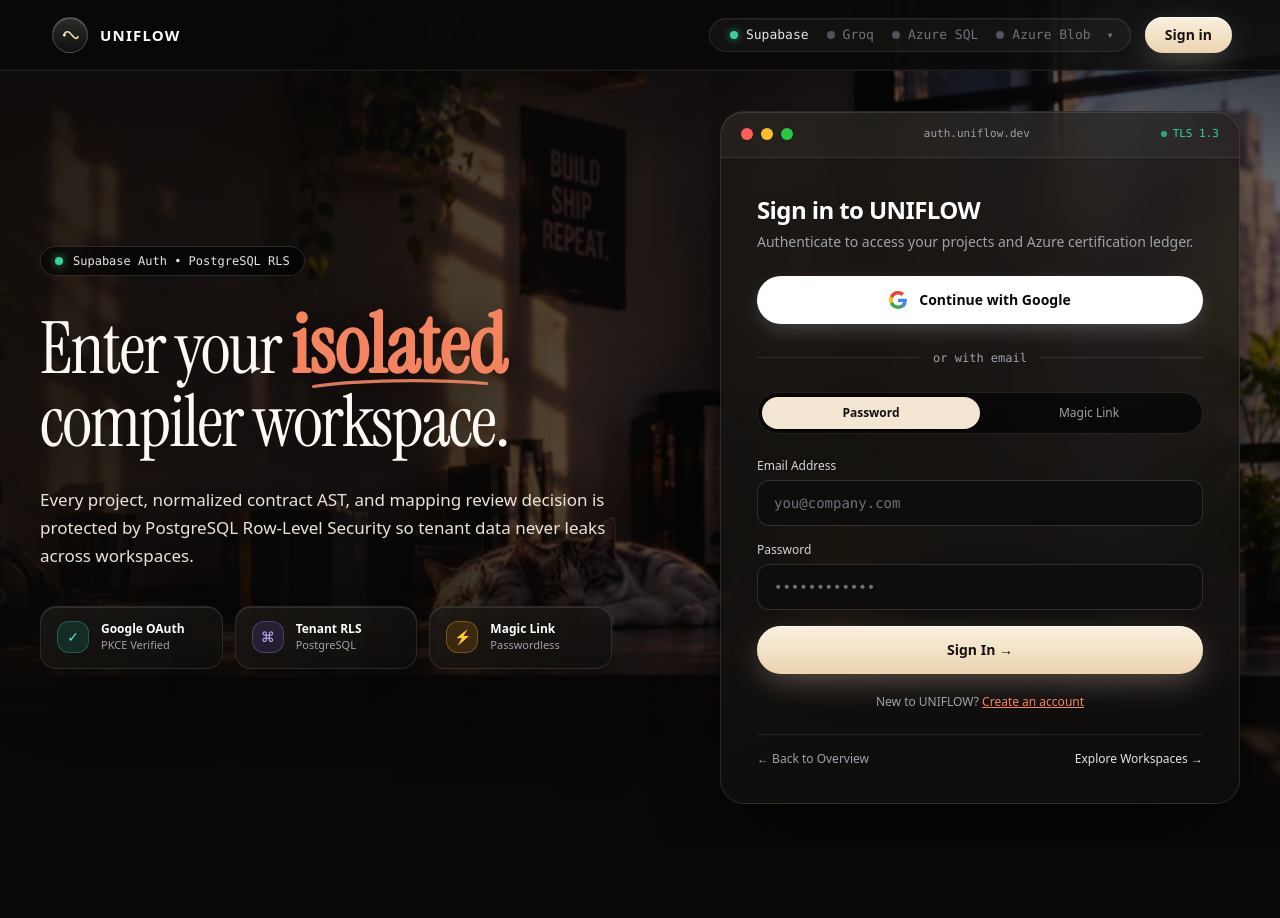
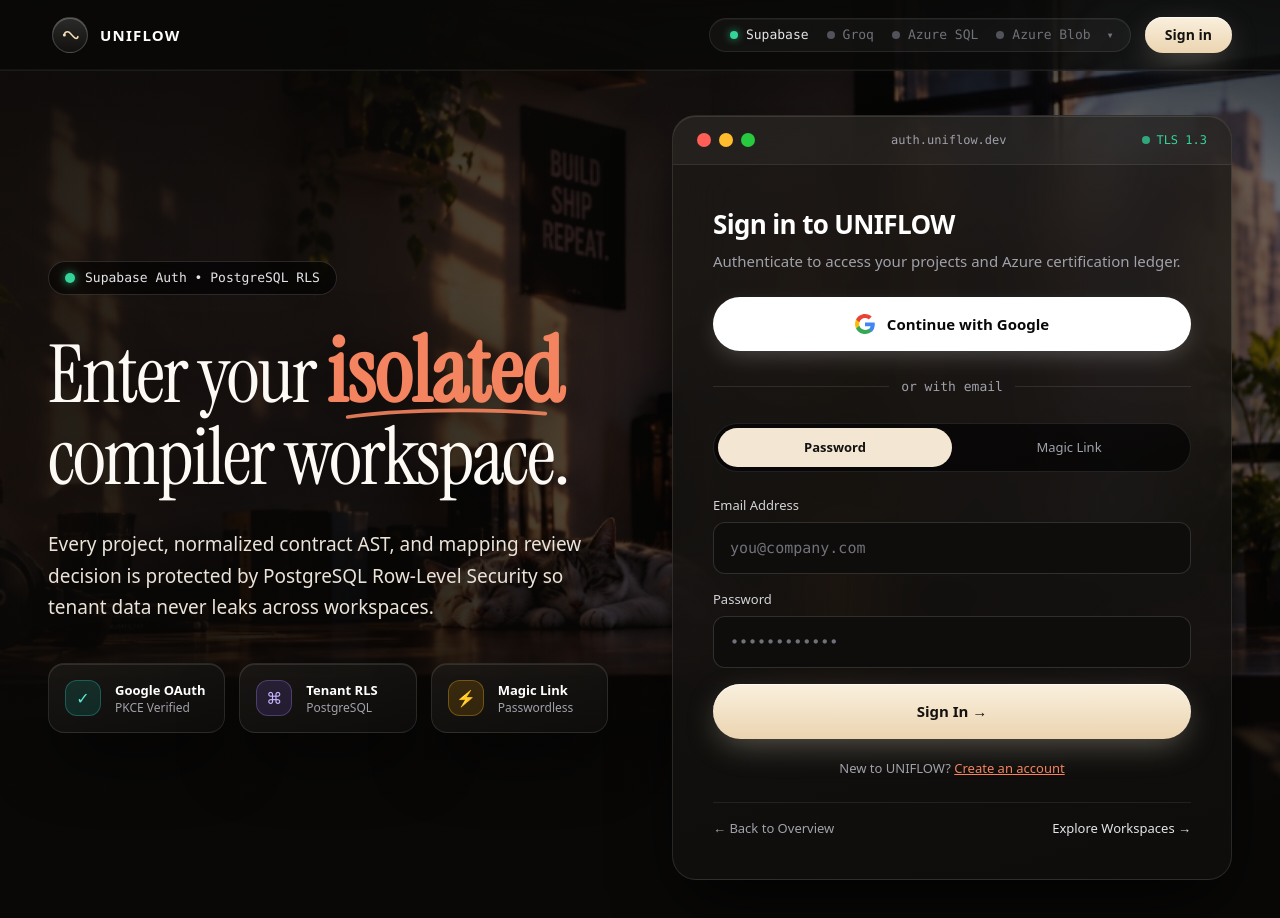
Before and after one commit to Orsted10/Uniflow, a Next.js app: page /login in a window 1280 px wide. Shown: the top 918 px of the page. Before the commit the page ends 844 px from the top, so only its background shows below. Built offline with nearby package versions, Linux system fonts and the light colour scheme; no server answers.

Commit message:
feat(ui): scale /login page typography, cards, and auth window to 110%

```diff
--- a/app/login/page.tsx
+++ b/app/login/page.tsx
@@ -175,25 +175,25 @@ function LoginContent() {
   }
 
   return (
-    <div className="grid grid-cols-1 lg:grid-cols-12 gap-10 lg:gap-14 items-center w-full">
-      {/* Left Editorial Column (Larger, Bolder Presence) */}
-      <div className="lg:col-span-6 space-y-7">
-        <div className="inline-flex items-center gap-2.5 px-3.5 py-1.5 rounded-full bg-black/60 backdrop-blur-md border border-white/[0.14] text-xs font-mono text-zinc-200">
-          <span className="w-2 h-2 rounded-full bg-emerald-400 shadow-[0_0_8px_rgba(52,211,153,0.75)]" />
+    <div className="grid grid-cols-1 lg:grid-cols-12 gap-11 lg:gap-16 items-center w-full">
+      {/* Left Editorial Column (110% Scaled) */}
+      <div className="lg:col-span-6 space-y-8">
+        <div className="inline-flex items-center gap-2.5 px-4 py-1.5 rounded-full bg-black/60 backdrop-blur-md border border-white/[0.14] text-[13px] font-mono text-zinc-200">
+          <span className="w-2.5 h-2.5 rounded-full bg-emerald-400 shadow-[0_0_8px_rgba(52,211,153,0.75)]" />
           <span>Supabase Auth &bull; PostgreSQL RLS</span>
         </div>
 
-        <h1 className="font-editorial text-[50px] sm:text-[62px] xl:text-[72px] font-normal tracking-[-0.025em] text-[#fdfaf5] leading-[1.01] drop-shadow-[0_4px_24px_rgba(0,0,0,0.7)]">
+        <h1 className="font-editorial text-[55px] sm:text-[68px] xl:text-[80px] font-normal tracking-[-0.025em] text-[#fdfaf5] leading-[1.01] drop-shadow-[0_4px_24px_rgba(0,0,0,0.7)]">
           Enter your{" "}
           <span className="relative inline-block">
-            <span className="font-brush text-[58px] sm:text-[70px] xl:text-[82px] text-[#f4845f] font-bold tracking-normal leading-none pr-1">
+            <span className="font-brush text-[64px] sm:text-[77px] xl:text-[90px] text-[#f4845f] font-bold tracking-normal leading-none pr-1">
               isolated
             </span>
             <svg
               viewBox="0 0 180 14"
               fill="none"
               aria-hidden="true"
-              className="absolute -bottom-1 left-0 w-full h-3.5 text-[#f4845f]/90"
+              className="absolute -bottom-1 left-0 w-full h-4 text-[#f4845f]/90"
             >
               <path
                 d="M3 10.5C45 4.2 118 2.8 176 7.5"
@@ -206,85 +206,85 @@ function LoginContent() {
           compiler workspace.
         </h1>
 
-        <p className="text-base sm:text-[17px] text-[#ebe3d8] leading-[1.65] max-w-xl drop-shadow-[0_2px_14px_rgba(0,0,0,0.85)]">
+        <p className="text-[17px] sm:text-[19px] text-[#ebe3d8] leading-[1.65] max-w-2xl drop-shadow-[0_2px_14px_rgba(0,0,0,0.85)]">
           Every project, normalized contract AST, and mapping review decision is protected by
           PostgreSQL Row-Level Security so tenant data never leaks across workspaces.
         </p>
 
-        <div className="pt-2 grid grid-cols-1 sm:grid-cols-3 gap-3 max-w-xl">
-          <div className="apple-glass rounded-2xl px-4 py-3.5 flex items-center gap-3">
-            <div className="w-8 h-8 rounded-xl bg-teal-500/15 border border-teal-400/30 flex items-center justify-center text-teal-300 text-sm shrink-0">
+        <div className="pt-2 grid grid-cols-1 sm:grid-cols-3 gap-3.5 max-w-2xl">
+          <div className="apple-glass rounded-2xl px-4 py-4 flex items-center gap-3.5">
+            <div className="w-9 h-9 rounded-xl bg-teal-500/15 border border-teal-400/30 flex items-center justify-center text-teal-300 text-base shrink-0">
               ✓
             </div>
             <div>
-              <div className="text-xs font-semibold text-white">Google OAuth</div>
-              <div className="text-[11px] text-zinc-400">PKCE Verified</div>
+              <div className="text-[13px] font-semibold text-white">Google OAuth</div>
+              <div className="text-xs text-zinc-400">PKCE Verified</div>
             </div>
           </div>
 
-          <div className="apple-glass rounded-2xl px-4 py-3.5 flex items-center gap-3">
-            <div className="w-8 h-8 rounded-xl bg-violet-500/15 border border-violet-400/30 flex items-center justify-center text-violet-300 text-sm shrink-0">
+          <div className="apple-glass rounded-2xl px-4 py-4 flex items-center gap-3.5">
+            <div className="w-9 h-9 rounded-xl bg-violet-500/15 border border-violet-400/30 flex items-center justify-center text-violet-300 text-base shrink-0">
               ⌘
             </div>
             <div>
-              <div className="text-xs font-semibold text-white">Tenant RLS</div>
-              <div className="text-[11px] text-zinc-400">PostgreSQL</div>
+              <div className="text-[13px] font-semibold text-white">Tenant RLS</div>
+              <div className="text-xs text-zinc-400">PostgreSQL</div>
             </div>
           </div>
 
-          <div className="apple-glass rounded-2xl px-4 py-3.5 flex items-center gap-3">
-            <div className="w-8 h-8 rounded-xl bg-amber-500/15 border border-amber-400/30 flex items-center justify-center text-amber-300 text-sm shrink-0">
+          <div className="apple-glass rounded-2xl px-4 py-4 flex items-center gap-3.5">
+            <div className="w-9 h-9 rounded-xl bg-amber-500/15 border border-amber-400/30 flex items-center justify-center text-amber-300 text-base shrink-0">
               ⚡
             </div>
             <div>
-              <div className="text-xs font-semibold text-white">Magic Link</div>
-              <div className="text-[11px] text-zinc-400">Passwordless</div>
+              <div className="text-[13px] font-semibold text-white">Magic Link</div>
+              <div className="text-xs text-zinc-400">Passwordless</div>
             </div>
           </div>
         </div>
       </div>
 
-      {/* Right Larger Frosted Glass Auth Window */}
+      {/* Right Larger Frosted Glass Auth Window (110% Scaled) */}
       <div className="lg:col-span-6 flex justify-center lg:justify-end">
-        <div className="apple-glass rounded-3xl overflow-hidden w-full max-w-[520px]">
+        <div className="apple-glass rounded-3xl overflow-hidden w-full max-w-[572px]">
           {/* macOS Window Chrome */}
-          <div className="px-5 py-3.5 bg-white/[0.04] border-b border-white/[0.08] flex items-center justify-between">
+          <div className="px-6 py-4 bg-white/[0.04] border-b border-white/[0.08] flex items-center justify-between">
             <div className="flex items-center gap-2">
-              <span className="w-3 h-3 rounded-full bg-[#ff5f56]" />
-              <span className="w-3 h-3 rounded-full bg-[#ffbd2e]" />
-              <span className="w-3 h-3 rounded-full bg-[#27c93f]" />
+              <span className="w-3.5 h-3.5 rounded-full bg-[#ff5f56]" />
+              <span className="w-3.5 h-3.5 rounded-full bg-[#ffbd2e]" />
+              <span className="w-3.5 h-3.5 rounded-full bg-[#27c93f]" />
             </div>
-            <span className="font-mono text-[11px] text-zinc-400">
+            <span className="font-mono text-xs text-zinc-400">
               auth.uniflow.dev
             </span>
-            <span className="text-[11px] font-mono text-emerald-400 flex items-center gap-1.5">
-              <span className="w-1.5 h-1.5 rounded-full bg-emerald-400 animate-pulse" />
+            <span className="text-xs font-mono text-emerald-400 flex items-center gap-1.5">
+              <span className="w-2 h-2 rounded-full bg-emerald-400 animate-pulse" />
               TLS 1.3
             </span>
           </div>
 
-          <div className="p-7 sm:p-9 space-y-6">
+          <div className="p-8 sm:p-10 space-y-6">
             {activeUserEmail ? (
               <div className="space-y-5">
                 <div className="space-y-1.5">
-                  <h2 className="text-2xl font-semibold text-white tracking-tight">
+                  <h2 className="text-[26px] font-semibold text-white tracking-tight">
                     Session Active
                   </h2>
-                  <p className="text-sm text-zinc-400">
+                  <p className="text-[15px] text-zinc-400">
                     Signed in as <span className="font-mono text-emerald-300">{activeUserEmail}</span>
                   </p>
                 </div>
                 <div className="flex flex-col gap-3 pt-2">
                   <Link
                     href="/projects"
-                    className="champagne-pill w-full text-center text-sm font-semibold py-3 rounded-full transition"
+                    className="champagne-pill w-full text-center text-[15px] font-semibold py-3.5 rounded-full transition"
                   >
                     Open Workspaces →
                   </Link>
                   <button
                     type="button"
                     onClick={handleSignOut}
-                    className="w-full text-sm font-medium py-3 rounded-full border border-white/[0.15] bg-white/[0.05] hover:bg-white/[0.1] text-zinc-200 transition"
+                    className="w-full text-[15px] font-medium py-3.5 rounded-full border border-white/[0.15] bg-white/[0.05] hover:bg-white/[0.1] text-zinc-200 transition"
                   >
                     Sign out
                   </button>
@@ -293,10 +293,10 @@ function LoginContent() {
             ) : (
               <>
                 <div>
-                  <h2 className="text-2xl font-semibold text-white tracking-tight">
+                  <h2 className="text-[26px] font-semibold text-white tracking-tight">
                     {isSignUp ? "Create your account" : "Sign in to UNIFLOW"}
                   </h2>
-                  <p className="text-sm text-zinc-400 mt-1.5">
+                  <p className="text-[15px] text-zinc-400 mt-1.5">
                     {isSignUp
                       ? "Start compiling contract migrations with Supabase RLS."
                       : "Authenticate to access your projects and Azure certification ledger."}
@@ -308,7 +308,7 @@ function LoginContent() {
                 )}
 
                 {successMsg && (
-                  <div className="p-3.5 bg-emerald-950/50 border border-emerald-500/30 text-emerald-200 rounded-xl text-xs leading-relaxed">
+                  <div className="p-4 bg-emerald-950/50 border border-emerald-500/30 text-emerald-200 rounded-xl text-[13px] leading-relaxed">
                     {successMsg}
                   </div>
                 )}
@@ -318,9 +318,9 @@ function LoginContent() {
                   type="button"
                   onClick={handleGoogleSignIn}
                   disabled={googleLoading || loading}
-                  className="w-full flex items-center justify-center gap-3 py-3.5 px-5 rounded-full bg-white text-zinc-950 hover:bg-zinc-100 disabled:opacity-50 font-semibold text-sm transition shadow-[0_8px_24px_-6px_rgba(255,255,255,0.25)]"
+                  className="w-full flex items-center justify-center gap-3 py-4 px-6 rounded-full bg-white text-zinc-950 hover:bg-zinc-100 disabled:opacity-50 font-semibold text-[15px] transition shadow-[0_8px_24px_-6px_rgba(255,255,255,0.25)]"
                 >
-                  <svg width="18" height="18" viewBox="0 0 24 24" aria-hidden="true">
+                  <svg width="20" height="20" viewBox="0 0 24 24" aria-hidden="true">
                     <path
                       fill="#4285F4"
                       d="M23.745 12.27c0-.7-.06-1.4-.19-2.07H12v4.51h6.6c-.29 1.52-1.14 2.82-2.4 3.68v3.05h3.88c2.27-2.09 3.665-5.17 3.665-9.17Z"
@@ -343,12 +343,12 @@ function LoginContent() {
 
                 <div className="relative flex items-center py-0.5">
                   <div className="flex-grow border-t border-white/[0.1]" />
-                  <span className="shrink mx-3 text-xs font-mono text-zinc-400">or with email</span>
+                  <span className="shrink mx-3 text-[13px] font-mono text-zinc-400">or with email</span>
                   <div className="flex-grow border-t border-white/[0.1]" />
                 </div>
 
                 {/* Segmented Pill Toggle */}
-                <div className="flex p-1 rounded-full bg-black/60 border border-white/[0.1] text-xs font-medium">
+                <div className="flex p-1 rounded-full bg-black/60 border border-white/[0.1] text-[13px] font-medium">
                   <button
                     type="button"
                     onClick={() => {
@@ -356,7 +356,7 @@ function LoginContent() {
                       setErrorMsg(null);
                       setSuccessMsg(null);
                     }}
-                    className={`flex-1 py-2 rounded-full transition ${
+                    className={`flex-1 py-2.5 rounded-full transition ${
                       mode === "password"
                         ? "bg-[#f3e7d3] text-[#141210] font-semibold shadow-sm"
                         : "text-zinc-400 hover:text-zinc-200"
@@ -371,7 +371,7 @@ function LoginContent() {
                       setErrorMsg(null);
                       setSuccessMsg(null);
                     }}
-                    className={`flex-1 py-2 rounded-full transition ${
+                    className={`flex-1 py-2.5 rounded-full transition ${
                       mode === "magic_link"
                         ? "bg-[#f3e7d3] text-[#141210] font-semibold shadow-sm"
                         : "text-zinc-400 hover:text-zinc-200"
@@ -382,9 +382,9 @@ function LoginContent() {
                 </div>
 
                 {mode === "password" ? (
-                  <form onSubmit={handlePasswordAuth} className="space-y-4 text-sm">
+                  <form onSubmit={handlePasswordAuth} className="space-y-4 text-[15px]">
                     <div>
-                      <label htmlFor="email" className="block text-xs font-medium text-zinc-300 mb-1.5">
+                      <label htmlFor="email" className="block text-[13px] font-medium text-zinc-300 mb-1.5">
                         Email Address
                       </label>
                       <input
@@ -395,12 +395,12 @@ function LoginContent() {
                         placeholder="you@company.com"
                         value={email}
                         onChange={(e) => setEmail(e.target.value)}
-                        className="w-full border border-white/[0.14] bg-[#0e0d0b] rounded-xl px-4 py-3 text-zinc-100 placeholder-zinc-500 focus:outline-none focus:ring-1 focus:ring-[#f3e7d3]/60 font-mono text-sm"
+                        className="w-full border border-white/[0.14] bg-[#0e0d0b] rounded-xl px-4 py-3.5 text-zinc-100 placeholder-zinc-500 focus:outline-none focus:ring-1 focus:ring-[#f3e7d3]/60 font-mono text-[15px]"
                       />
                     </div>
 
                     <div>
-                      <label htmlFor="password" className="block text-xs font-medium text-zinc-300 mb-1.5">
+                      <label htmlFor="password" className="block text-[13px] font-medium text-zinc-300 mb-1.5">
                         Password
                       </label>
                       <input
@@ -411,14 +411,14 @@ function LoginContent() {
                         placeholder="••••••••••••"
                         value={password}
                         onChange={(e) => setPassword(e.target.value)}
-                        className="w-full border border-white/[0.14] bg-[#0e0d0b] rounded-xl px-4 py-3 text-zinc-100 placeholder-zinc-500 focus:outline-none focus:ring-1 focus:ring-[#f3e7d3]/60 font-mono text-sm"
+                        className="w-full border border-white/[0.14] bg-[#0e0d0b] rounded-xl px-4 py-3.5 text-zinc-100 placeholder-zinc-500 focus:outline-none focus:ring-1 focus:ring-[#f3e7d3]/60 font-mono text-[15px]"
                       />
                     </div>
 
                     <button
                       type="submit"
                       disabled={loading || googleLoading}
-                      className="champagne-pill w-full font-semibold py-3.5 rounded-full text-sm transition disabled:opacity-50"
+                      className="champagne-pill w-full font-semibold py-4 rounded-full text-[15px] transition disabled:opacity-50"
                     >
                       {loading
                         ? "Authenticating..."
@@ -427,7 +427,7 @@ function LoginContent() {
                         : "Sign In →"}
                     </button>
 
-                    <div className="pt-1 text-center text-xs text-zinc-400">
+                    <div className="pt-1 text-center text-[13px] text-zinc-400">
                       {isSignUp ? (
                         <span>
                           Already have an account?{" "}
@@ -454,9 +454,9 @@ function LoginContent() {
                     </div>
                   </form>
                 ) : (
-                  <form onSubmit={handleMagicLink} className="space-y-4 text-sm">
+                  <form onSubmit={handleMagicLink} className="space-y-4 text-[15px]">
                     <div>
-                      <label htmlFor="magicEmail" className="block text-xs font-medium text-zinc-300 mb-1.5">
+                      <label htmlFor="magicEmail" className="block text-[13px] font-medium text-zinc-300 mb-1.5">
                         Email Address
                       </label>
                       <input
@@ -467,25 +467,25 @@ function LoginContent() {
                         value={email}
                         onChange={(e) => setEmail(e.target.value)}
                         placeholder="you@company.com"
-                        className="w-full border border-white/[0.14] bg-[#0e0d0b] rounded-xl px-4 py-3 text-zinc-100 placeholder-zinc-500 focus:outline-none focus:ring-1 focus:ring-[#f3e7d3]/60 font-mono text-sm"
+                        className="w-full border border-white/[0.14] bg-[#0e0d0b] rounded-xl px-4 py-3.5 text-zinc-100 placeholder-zinc-500 focus:outline-none focus:ring-1 focus:ring-[#f3e7d3]/60 font-mono text-[15px]"
                       />
                     </div>
 
                     <button
                       type="submit"
                       disabled={loading || googleLoading}
-                      className="champagne-pill w-full font-semibold py-3.5 rounded-full text-sm transition disabled:opacity-50"
+                      className="champagne-pill w-full font-semibold py-4 rounded-full text-[15px] transition disabled:opacity-50"
                     >
                       {loading ? "Sending Link..." : "Send Magic Link →"}
                     </button>
 
-                    <p className="text-xs text-zinc-400 text-center">
+                    <p className="text-[13px] text-zinc-400 text-center">
                       We will email you a passwordless sign-in link.
                     </p>
                   </form>
                 )}
 
-                <div className="pt-4 border-t border-white/[0.08] flex items-center justify-between text-xs text-zinc-400">
+                <div className="pt-4 border-t border-white/[0.08] flex items-center justify-between text-[13px] text-zinc-400">
                   <Link href="/" className="hover:text-zinc-200 transition">
                     ← Back to Overview
                   </Link>
@@ -508,7 +508,7 @@ export default function LoginPage() {
       <HeroBackdrop />
       <TopBar />
 
-      <main className="relative z-10 max-w-[1440px] mx-auto px-5 sm:px-8 lg:px-10 py-10 w-full flex-1 flex items-center">
+      <main className="relative z-10 max-w-[1580px] mx-auto px-6 sm:px-9 lg:px-12 py-11 w-full flex-1 flex items-center">
         <React.Suspense
           fallback={
             <div className="apple-glass rounded-2xl p-8 text-center text-xs text-zinc-400 mx-auto">
```
